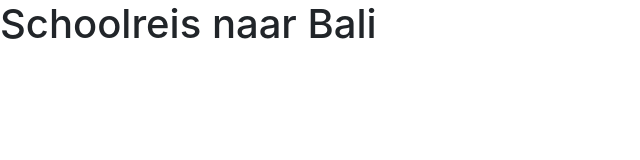
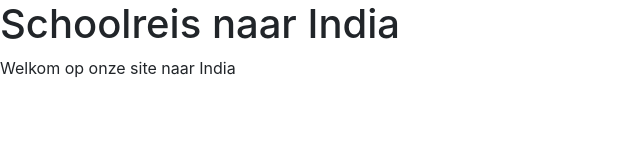
Before and after one commit to sebastiendeschuytere/reis-website-live, a plain HTML site: page Styles/index.html in a window 1280 px wide. Shown: the whole page, without its empty margins (0-640 px from the left). Drawn offline with nearby package versions, Linux system fonts and the light colour scheme.

Commit message:
Invullen van India

```diff
--- a/Styles/index.html
+++ b/Styles/index.html
@@ -6,10 +6,13 @@
     <meta charset="utf-8">
     <meta name="viewport" content="width=device-width, initial-scale=1, shrink-to-fit=no">
 
+    <!-- Bootstrap CSS -->
     <link rel="stylesheet" href="https://stackpath.bootstrapcdn.com/bootstrap/4.1.2/css/bootstrap.min.css" integrity="sha384-Smlep5jCw/wG7hdkwQ/Z5nLIefveQRIY9nfy6xoR1uRYBtpZgI6339F5dgvm/e9B" crossorigin="anonymous">
   </head>
   <body>
-      <h1>Schoolreis naar Bali</h1>
+      <h1>Schoolreis naar India</h1>
+
+      <p>Welkom op onze site naar India</p>
 
 
 
```
